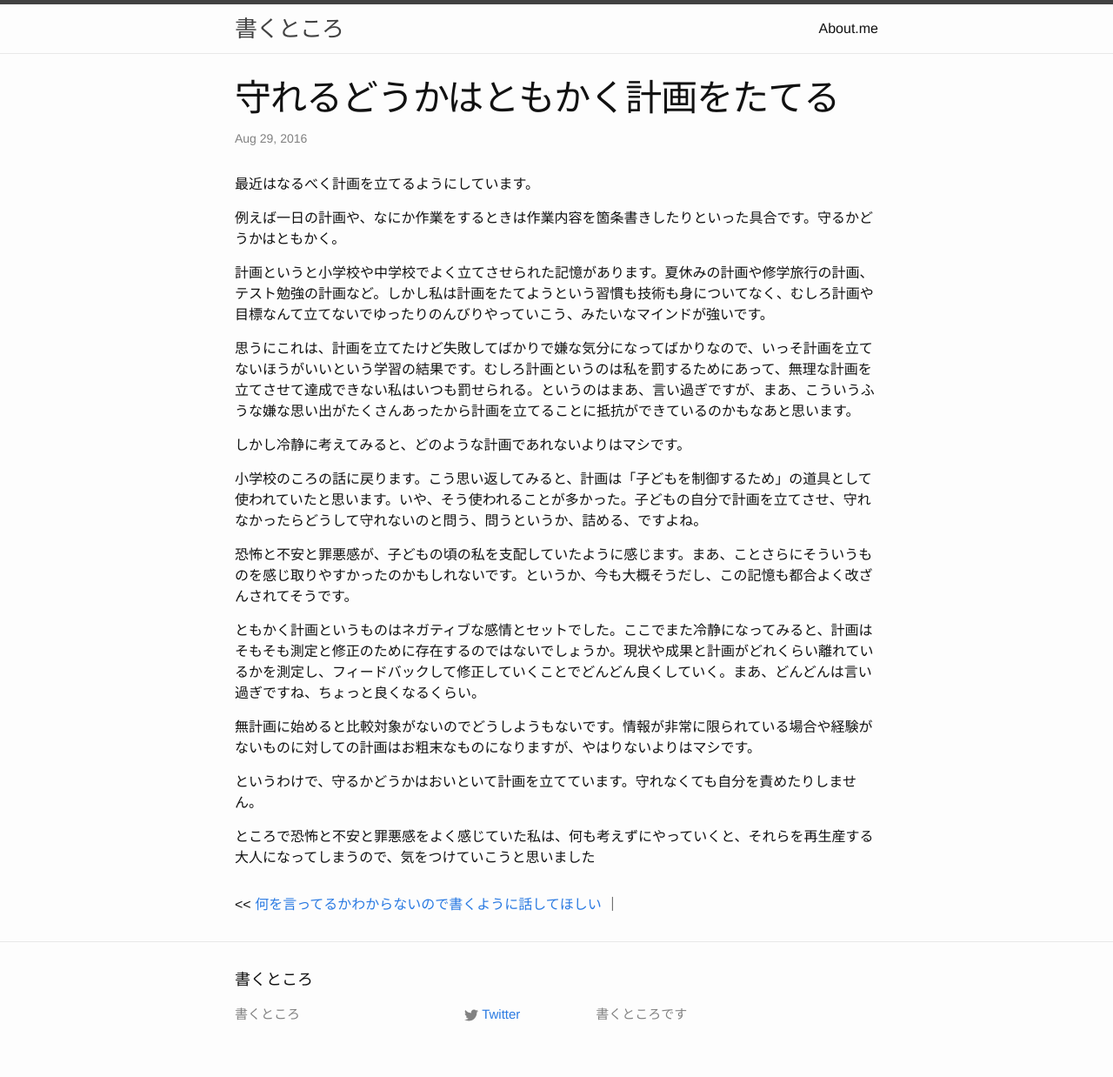
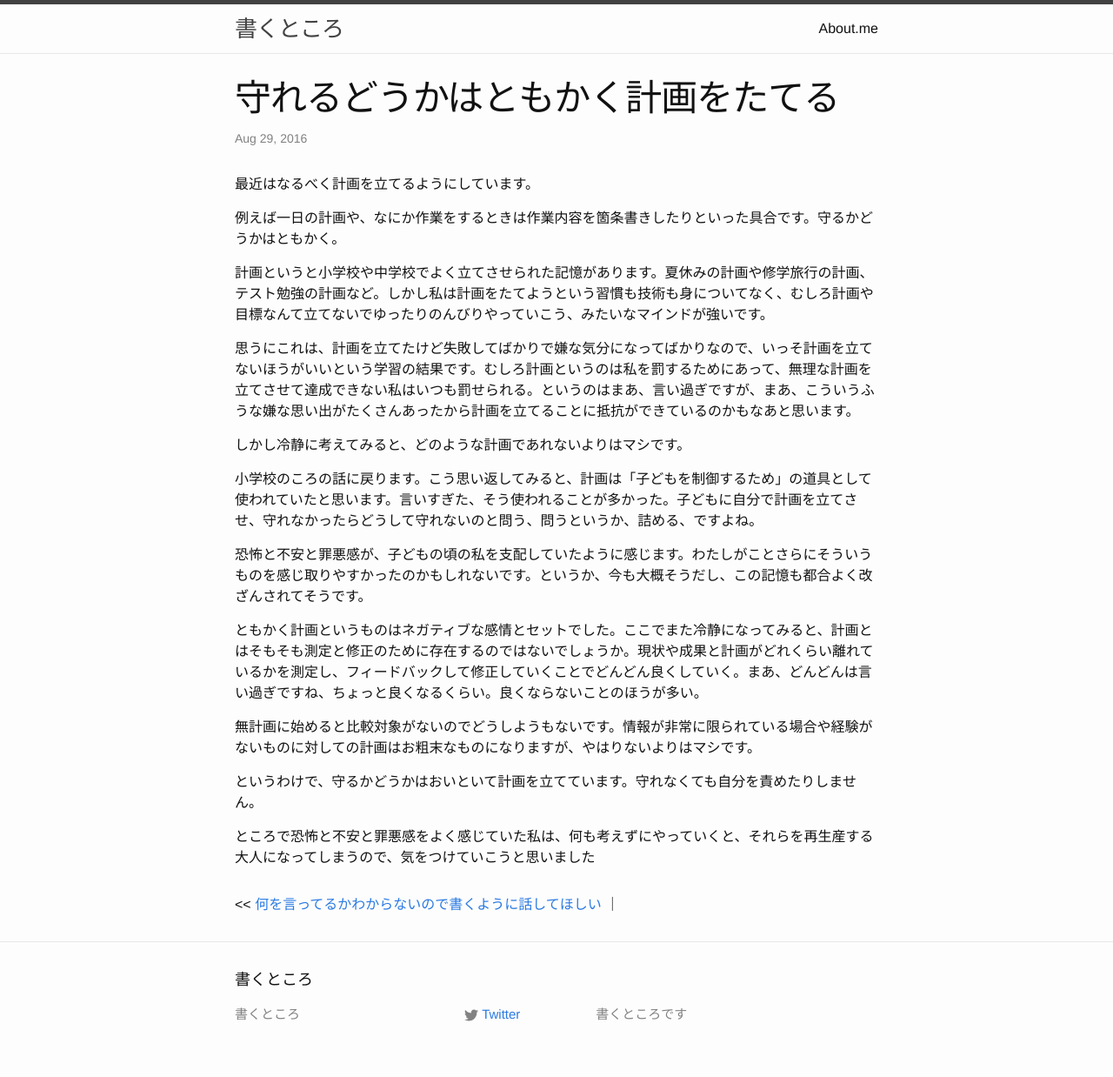
Before and after one commit to paragraph14/paragraph14.github.com, a Jekyll site: the page built from _posts/2016-08-29-keikaku.md, in a window 1280 px wide. Shown: the whole page at 87% size. Built offline with Jekyll 4.4.1, drawn with Linux system fonts in a browser that asks for light colours.

Commit message:
add post

```diff
--- a/_posts/2016-08-29-keikaku.md
+++ b/_posts/2016-08-29-keikaku.md
@@ -14,11 +14,11 @@ date: 2016-08-29 23:19:21 +0900
 
 しかし冷静に考えてみると、どのような計画であれないよりはマシです。
 
-小学校のころの話に戻ります。こう思い返してみると、計画は「子どもを制御するため」の道具として使われていたと思います。いや、そう使われることが多かった。子どもの自分で計画を立てさせ、守れなかったらどうして守れないのと問う、問うというか、詰める、ですよね。
+小学校のころの話に戻ります。こう思い返してみると、計画は「子どもを制御するため」の道具として使われていたと思います。言いすぎた、そう使われることが多かった。子どもに自分で計画を立てさせ、守れなかったらどうして守れないのと問う、問うというか、詰める、ですよね。
 
-恐怖と不安と罪悪感が、子どもの頃の私を支配していたように感じます。まあ、ことさらにそういうものを感じ取りやすかったのかもしれないです。というか、今も大概そうだし、この記憶も都合よく改ざんされてそうです。
+恐怖と不安と罪悪感が、子どもの頃の私を支配していたように感じます。わたしがことさらにそういうものを感じ取りやすかったのかもしれないです。というか、今も大概そうだし、この記憶も都合よく改ざんされてそうです。
 
-ともかく計画というものはネガティブな感情とセットでした。ここでまた冷静になってみると、計画はそもそも測定と修正のために存在するのではないでしょうか。現状や成果と計画がどれくらい離れているかを測定し、フィードバックして修正していくことでどんどん良くしていく。まあ、どんどんは言い過ぎですね、ちょっと良くなるくらい。
+ともかく計画というものはネガティブな感情とセットでした。ここでまた冷静になってみると、計画とはそもそも測定と修正のために存在するのではないでしょうか。現状や成果と計画がどれくらい離れているかを測定し、フィードバックして修正していくことでどんどん良くしていく。まあ、どんどんは言い過ぎですね、ちょっと良くなるくらい。良くならないことのほうが多い。
 
 無計画に始めると比較対象がないのでどうしようもないです。情報が非常に限られている場合や経験がないものに対しての計画はお粗末なものになりますが、やはりないよりはマシです。
 
```
Also changed, not shown: _posts/2016-08-25-proteus.md (+14 -1 lines).
